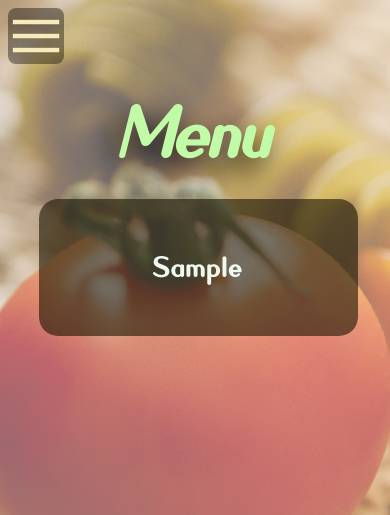
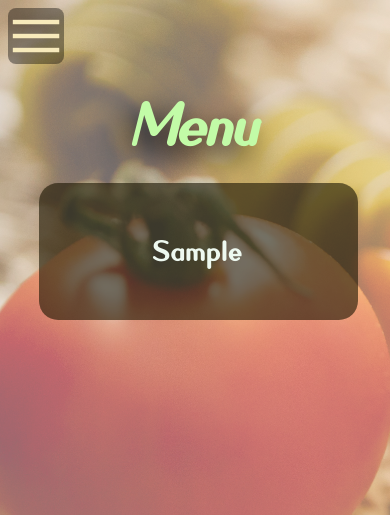
Before and after one commit to ImpendingKataclysm/restaurant_website, a Django app: template templates/menu.html in a window 390 px wide. Shown: the top 515 px of the page. Run offline with Django 3.2, Linux system fonts and the light colour scheme; the template is opened without the code that fills it: most values are stand-ins (such as "Sample title", 1, 10 or a date in 2020).

Commit message:
Adjusted form layout and changed background image on reservation page for mobile

```diff
--- a/restaurant/static/css/main.css
+++ b/restaurant/static/css/main.css
@@ -260,7 +260,7 @@ dd {
     text-align: center;
 }
 
-.menu_card_item {
+.menu_card_item, .form_input {
     margin: 1.5rem auto;
 }
 
@@ -415,6 +415,10 @@ a.response_btn:hover, a.response_btn:focus {
         display: block;
     }
 
+    .page_heading {
+        font-size: 2.5rem;
+    }
+
     .page_heading h1 {
         margin: 0.6rem;
     }
@@ -447,6 +451,11 @@ a.response_btn:hover, a.response_btn:focus {
         background-position: center;
     }
 
+    .reserve:before {
+        background-image: url("../images/mobile_bg4.jpg");
+        background-position: center;
+    }
+
     .home_menu {
         gap: 2.2rem;
     }
@@ -455,7 +464,7 @@ a.response_btn:hover, a.response_btn:focus {
         padding: 0.8rem;
     }
 
-    .text_block, .menu_card, .menu_item, .location {
+    .text_block, .menu_card, .menu_item, .location, .form_card {
         width: 90%;
         padding: 1.2rem;
     }
```
